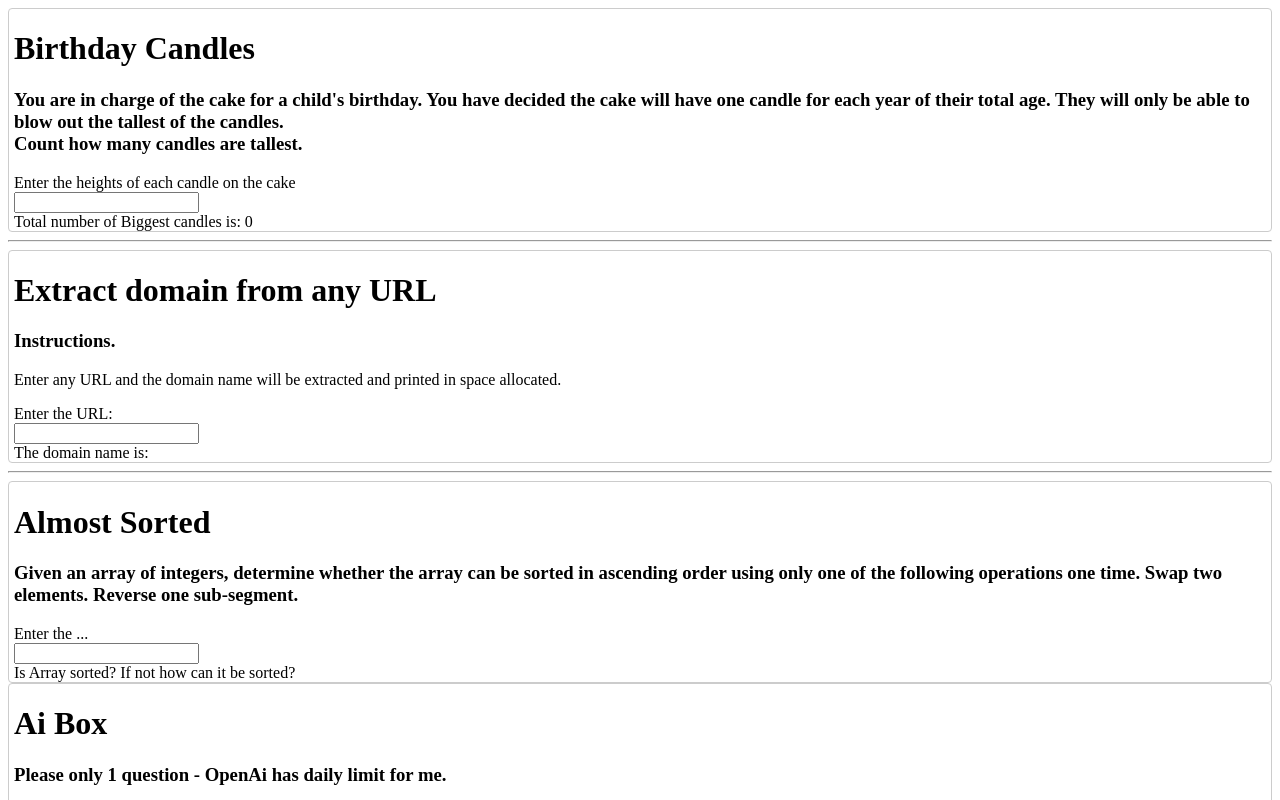
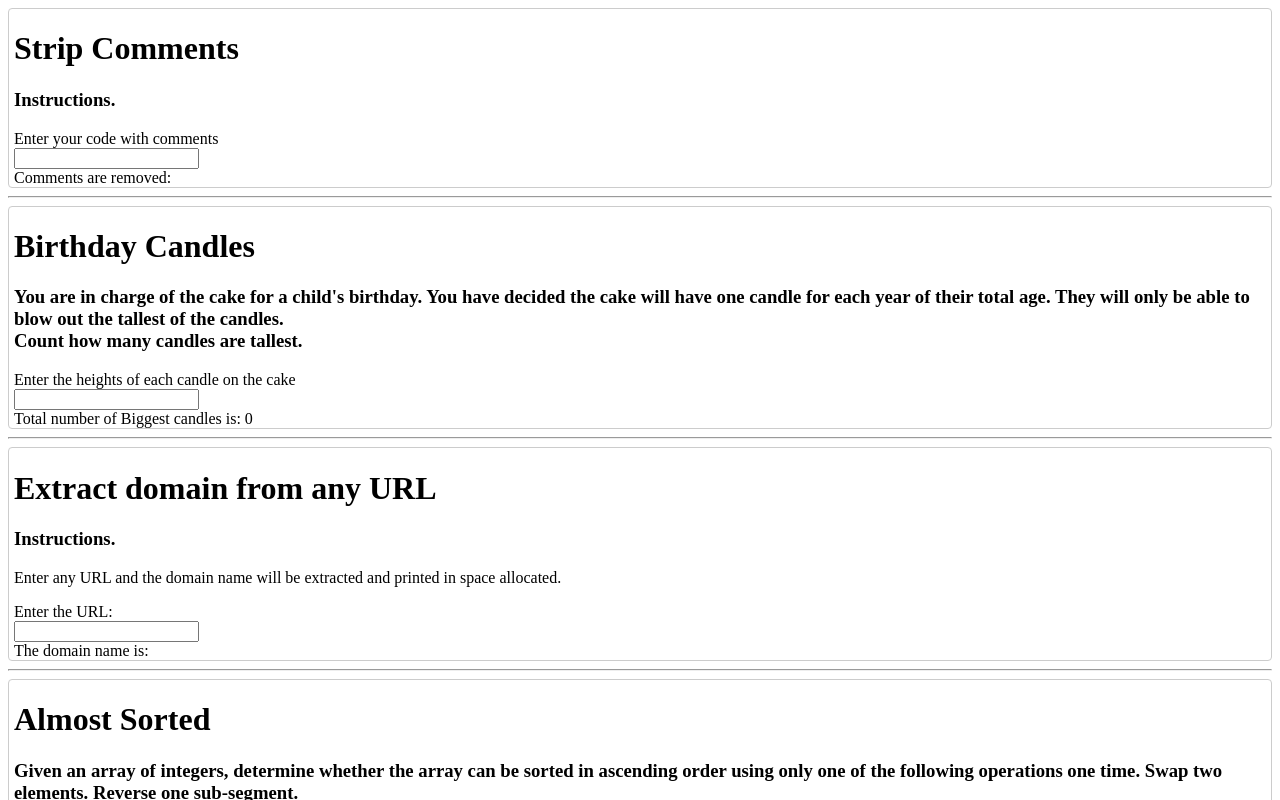
Before and after one commit to pauloconnell/hackerRank, a Nuxt app: page / in a window 1280 px wide. Shown: the top 800 px of the page. Built offline with nearby package versions, Linux system fonts and the light colour scheme.

Commit message:
WIP: adding Strip Comments to App

```diff
--- a/app.vue
+++ b/app.vue
@@ -1,6 +1,11 @@
 <template>
   <div>
 
+     <div style="border: 1px solid #ccc; border-radius: 4px; padding-left: 5px;">
+      <PracticeKataStripComments />
+    </div>
+    <hr>
+    </hr>
     <div style="border: 1px solid #ccc; border-radius: 4px; padding-left: 5px;">
       <DataStructuresBirthdayCandles />
     </div>
--- a/components/practiceKata/StripComments.vue
+++ b/components/practiceKata/StripComments.vue
@@ -68,18 +68,18 @@ input {
 </style> -->
 
 <template>
-    <h1>Name</h1>
+    <h1>Strip Comments</h1>
 
     <h3>Instructions.</h3>
 
     <div class="input-container">
         <div>
-            Enter the ...
+            Enter your code with comments
         </div>
         <input ref="inputBoxRef" type="text" id="candles" name="candles" v-model="inputBoxModel" @input="gotData" width="auto" >
     </div>
     <div>
-    Total number of ... is: <span v-if="loading">Loading...</span> <span v-else>{{ bigCandles }} </span>
+    Comments are removed: <span v-if="loading">Loading...</span> <span v-else>{{ bigCandles }} </span>
     </div>
 
 </template>
```
